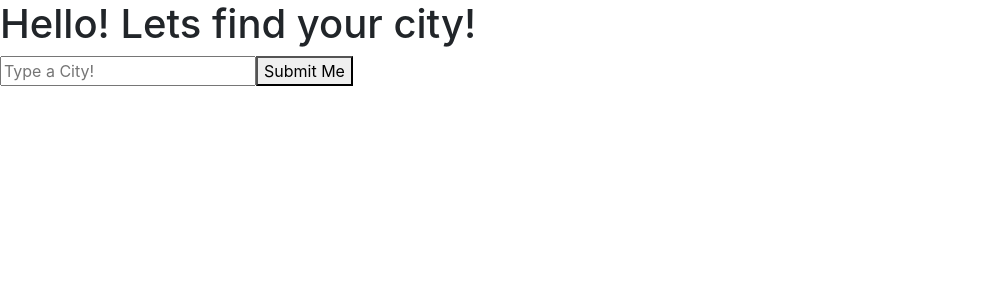
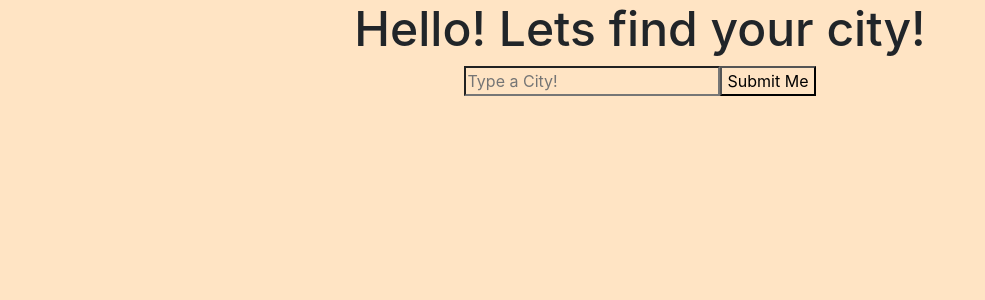
Before and after one commit to Zitronen25U/city-explorer, a React (Create React App) app: page / in a window 1280 px wide. Shown: the top 300 px of the page, without its empty margins (0-985 px from the left). Built offline with nearby package versions, Linux system fonts and the light colour scheme.

Commit message:
adding lab

```diff
--- a/src/App.css
+++ b/src/App.css
@@ -27,11 +27,23 @@
   }
 }
 
-body{
+*{
   background-color: bisque;
 }
 
 #card{
-  margin-left: 40%;
+  width: 300;
   margin-top: 3%;
+  text-align: center;
+  font-size: 1.2em;
+  font-family:Georgia, 'Times New Roman', Times, serif
 }
+
+#form{
+  text-align: center;
+}
+
+#hello{
+  text-align: center;
+  font-size: 3em;
+}
--- a/src/App.js
+++ b/src/App.js
@@ -26,7 +26,7 @@ class App extends React.Component {
     this.setState({
       location: locationArray[0],
       displayResults: true,
-      imgSrc: `https://maps.locationiq.com/v3/staticmap?key=${process.env.REACT_APP_THEKEY}&center=${locationArray[0].lat},${locationArray[0].lon}&zoom=13`
+      imgSrc: `https://maps.locationiq.com/v3/staticmap?key=${process.env.REACT_APP_THEKEY}&center=${locationArray[0].lat},${locationArray[0].lon}&zoom=12`
     });
 
   };
@@ -44,7 +44,7 @@ class App extends React.Component {
 
         {this.state.displayResults &&
           <Card id="card">
-            <Card.Img width={400} height={500} variant="top" src={this.state.imgSrc}></Card.Img>
+            <Card.Img width={100} variant="top" src={this.state.imgSrc}></Card.Img>
             <Card.Body>
               <Card.Text>
                 {this.state.locations}
```
